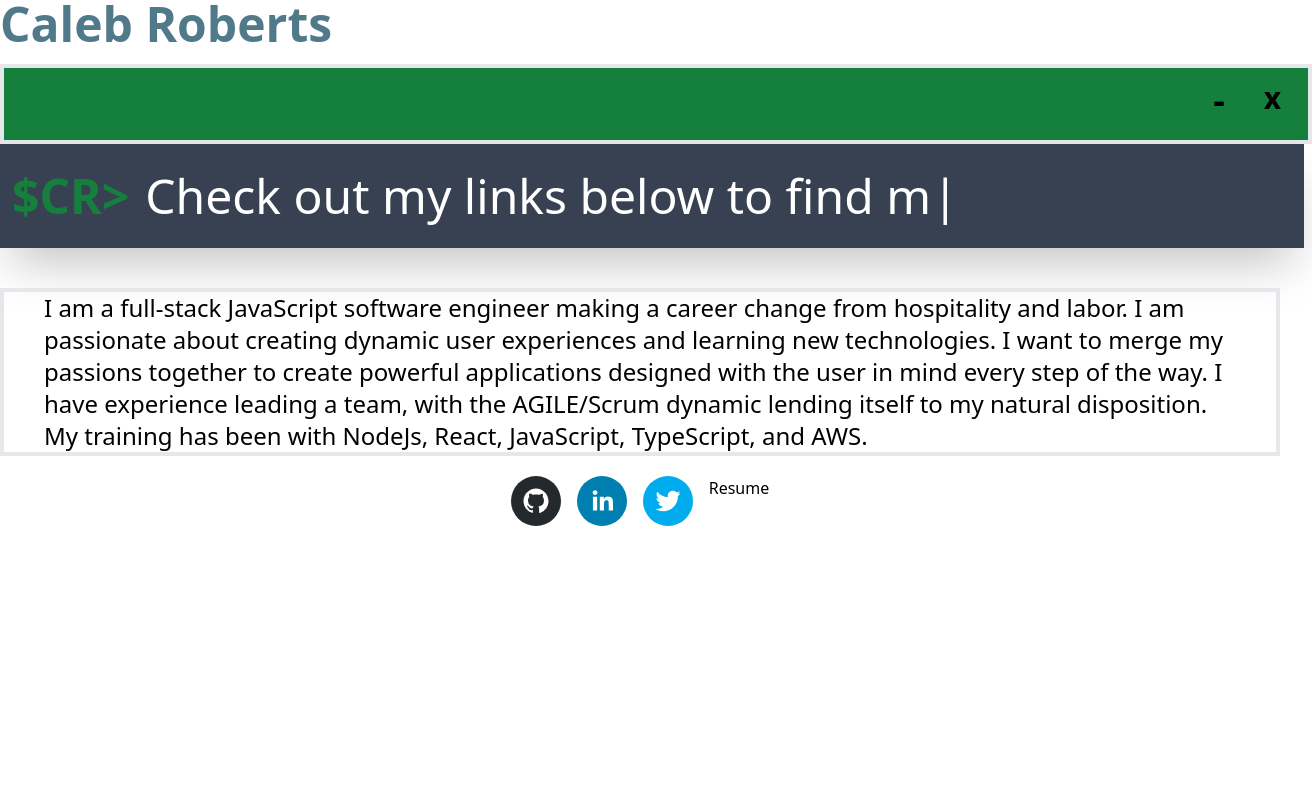
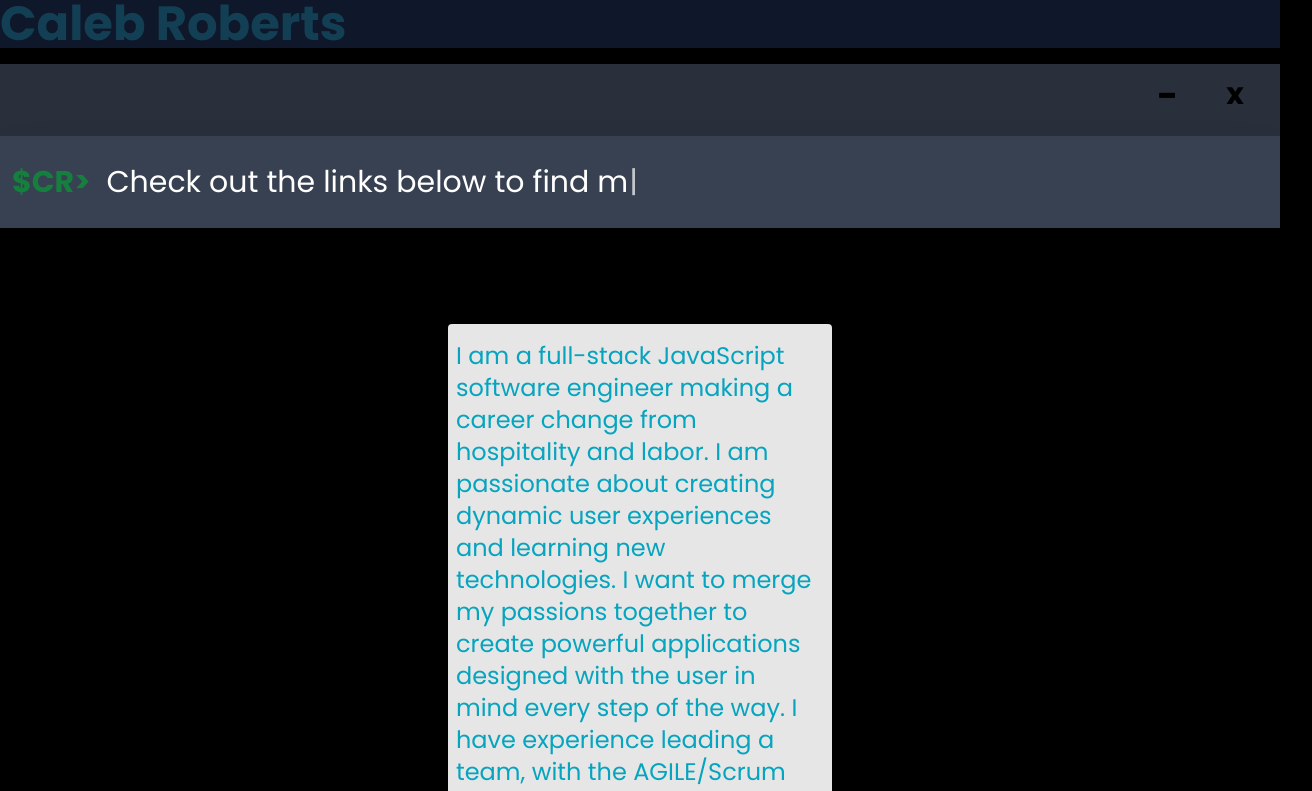
Before and after one commit to calebbbbs/portfolio, a React (Create React App) app in the folder frontend/: page / in a window 1280 px wide. Shown: the top 791 px of the page, 1312 px wide, since content can reach past the window. Built offline with nearby package versions, Linux system fonts and the light colour scheme.

Commit message:
git push

```diff
--- a/frontend/public/index.html
+++ b/frontend/public/index.html
@@ -24,6 +24,7 @@
       work correctly both with client-side routing and a non-root public URL.
       Learn how to configure a non-root public URL by running `npm run build`.
     -->
+    <link href="https://fonts.googleapis.com/css2?family=Poppins:wght@400;600;700&display=swap" rel="stylesheet">
     <title>React App</title>
   </head>
   <body>
--- a/frontend/src/App.js
+++ b/frontend/src/App.js
@@ -3,8 +3,8 @@ import Landing from './pages/Landing'
 function App() {
   return (
     <>
-      <div>
-        <Landing />
+      <div className=''>
+          <Landing />
       </div>
     </>
   )
--- a/frontend/src/Typewriter/Greeting.jsx
+++ b/frontend/src/Typewriter/Greeting.jsx
@@ -5,7 +5,7 @@ function Greeting() {
     <Typewriter
       onInit={(typewriter) => {
         typewriter
-          .typeString('Check out my links below to find my github, socials and contact information!')
+          .typeString('Check out the links below to find my github, socials and contact information!')
           .start()
       }}
     />
--- a/frontend/src/components/Bio.jsx
+++ b/frontend/src/components/Bio.jsx
@@ -1,16 +1,21 @@
 function Bio() {
   return (
-    <div className='box-border border-4 px-10 '>
-      <p className='text-left text-2xl'>
-        I am a full-stack JavaScript software engineer making a career change
-        from hospitality and labor. I am passionate about creating dynamic user
-        experiences and learning new technologies. I want to merge my passions
-        together to create powerful applications designed with the user in mind
-        every step of the way. I have experience leading a team, with the
-        AGILE/Scrum dynamic lending itself to my natural disposition. My
-        training has been with NodeJs, React, JavaScript, TypeScript, and AWS.
-      </p>
-    </div>
+    <>
+      <div className='container mx-auto max-w-sm rounded overflow-hidden shadow-lg mb-24 bg-white opacity-90'>
+        <div class='px-2 py-4'>
+          <p className='text-left text-2xl text-cyan-500'>
+            I am a full-stack JavaScript software engineer making a career
+            change from hospitality and labor. I am passionate about creating
+            dynamic user experiences and learning new technologies. I want to
+            merge my passions together to create powerful applications designed
+            with the user in mind every step of the way. I have experience
+            leading a team, with the AGILE/Scrum dynamic lending itself to my
+            natural disposition. My training has been with NodeJs, React,
+            JavaScript, TypeScript, and AWS.
+          </p>
+        </div>
+      </div>
+    </>
   )
 }
 
--- a/frontend/src/components/Footer.jsx
+++ b/frontend/src/components/Footer.jsx
@@ -1,8 +1,8 @@
 import { SocialIcon } from "react-social-icons"
 function Footer() {
   return (
-    <footer className=''>
-        <div className='button-group flex justify-center gap-4 pt-5'>
+    <footer className='relative'>
+        <div className='absolute inset-x-0 bottom-0 button-group flex justify-center gap-4 pt-5'>
           <SocialIcon url='https://github.com/calebbbbs' />
           <SocialIcon url='https://www.linkedin.com/in/calebbbbs/' />
           <SocialIcon url='https://www.twitter.com/calebbbbs_io' />
--- a/frontend/src/components/Header.jsx
+++ b/frontend/src/components/Header.jsx
@@ -1,11 +1,9 @@
-import React from 'react'
-
 function Header() {
   return (
     <>
-      <section className='heading justify-center'>
+      <section className='heading justify-center bg-slate-900'>
         <header className='container mx-auto'>
-          <p className='text-5xl font-bold text-cyan-900/75 overline mb-4'>
+          <p className='text-5xl font-bold text-cyan-900/75 overline mb-4 font-poppins'>
             Caleb Roberts
           </p>
         </header>
--- a/frontend/src/components/Terminal.jsx
+++ b/frontend/src/components/Terminal.jsx
@@ -3,9 +3,9 @@ import Greeting from "../Typewriter/Greeting"
 function Terminal() {
   return (
     <>
-      <div className='container mx-auto grid justify-end box-content h-35 w-45 p-3 border-4 bg-green-700 '>
-        <div className='top-right mb-2 grid justify-end content- grid-cols-3'>
-          <div className='hover:bg-slate-500'>
+      <div className='container mx-auto grid justify-end h-25 w-13 p-3 border-3 bg-gray-700 bg-opacity-75'>
+        <div className='top-right mb-2 grid justify-end grid-cols-3'>
+          <div className=''>
             <span className='ml-6 h-6 w-6 text-4xl'>
               <button classname='ml-6 h-6 w-6 text-4xl'>
                 <strong>-</strong>
@@ -15,21 +15,21 @@ function Terminal() {
           <div className=''>
             <button className='ml-2 h-3 w-3'></button>
           </div>
-          <div className='hover:bg-red-700'>
+          <div className=''>
             <span className=''>
-              <button className='h-6 w-6 text-3xl hover:bg-red-700'>
+              <button className='h-6 w-6 text-3xl'>
                 <strong>x</strong>
               </button>
             </span>
           </div>
         </div>
       </div>
-      <div className='container mx-auto box-content h-35 w-45 p-3 bg-gray-700 shadow-2xl drop-shadow-2x mb-10'>
-        <div className='container mx-auto flex justify-left h-45 w-45 text-5xl'>
+      <div className='container mx-auto h-25 w-15 p-3 bg-gray-700 shadow-2xl drop-shadow-2x mb-24'>
+        <div className='container mx-auto flex justify-left h-25 w-15 text-3xl'>
           <p className='pt-4 text-green-700'>
             <strong>$CR{'>'}</strong>
           </p>
-          <span className='box-content h-45 w-45 p-4 text-white'>
+          <span className='box-content h-25 w-15 p-4 text-white'>
             <Greeting />
           </span>
         </div>
--- a/frontend/src/index.css
+++ b/frontend/src/index.css
@@ -1,3 +1,10 @@
 @tailwind base;
 @tailwind components;
 @tailwind utilities;
+
+@import url('https://fonts.googleapis.com/css2?family=Poppins:wght@400;600;700&display=swap');
+
+body{
+  background-color: black;
+  font-family: 'poppins'
+}
--- a/frontend/src/pages/Landing.jsx
+++ b/frontend/src/pages/Landing.jsx
@@ -1,4 +1,3 @@
-import { SocialIcon } from 'react-social-icons'
 import Bio from '../components/Bio'
 import Header from '../components/Header'
 import Terminal from '../components/Terminal'
@@ -7,10 +6,12 @@ import Footer from '../components/Footer'
 function Landing() {
   return (
     <>
-      <Header />
-      <Terminal />
-      <Bio />
-      <Footer />
+      <body className='font-poppins'>
+        <Header />
+        <Terminal />
+        <Bio />
+        <Footer />
+      </body>
     </>
   )
 }
--- a/frontend/tailwind.config.js
+++ b/frontend/tailwind.config.js
@@ -1,7 +1,21 @@
 module.exports = {
-  content: [ "./src/**/*.{js,jsx,ts,tsx}",],
+  content: ['./src/**/*.{js,jsx,ts,tsx}'],
   theme: {
-    extend: {},
+    extend: {
+      colors: {
+        'body': '#17171f',
+        'selected-text': '#A3A3FF',
+        'theme': '#3F3FFF',
+        'nav': '#404053',
+        'secondary': '#9191A4',
+        'badge': '#3F3F51',
+        'input-border': '#565666',
+        'input': '#2A2A35',
+      },
+    },
+    FontFamily: {
+      'poppins': ["'Poppins'", 'sans-serif'],
+    },
+    plugins: [],
   },
-  plugins: [],
 }
```
